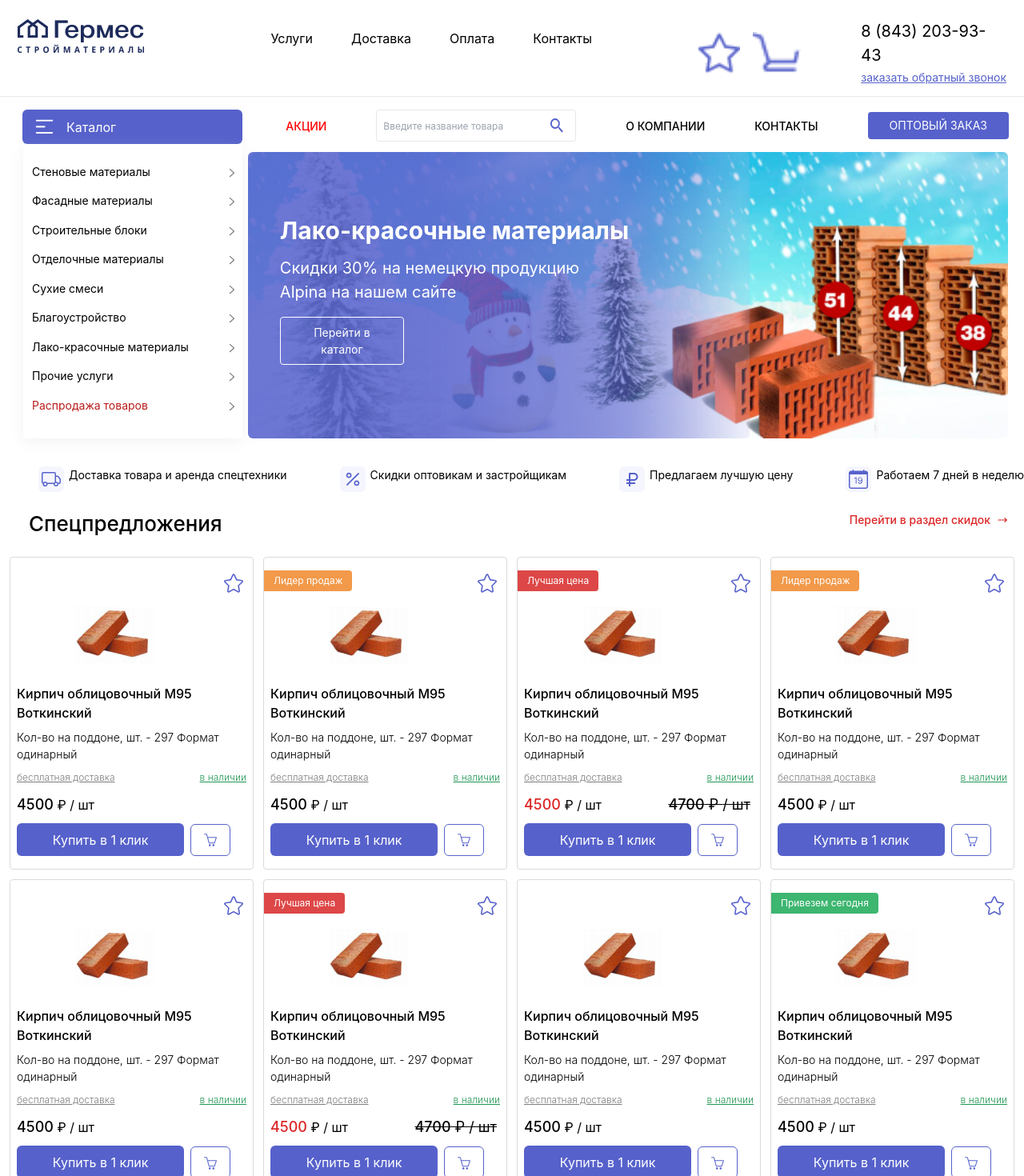
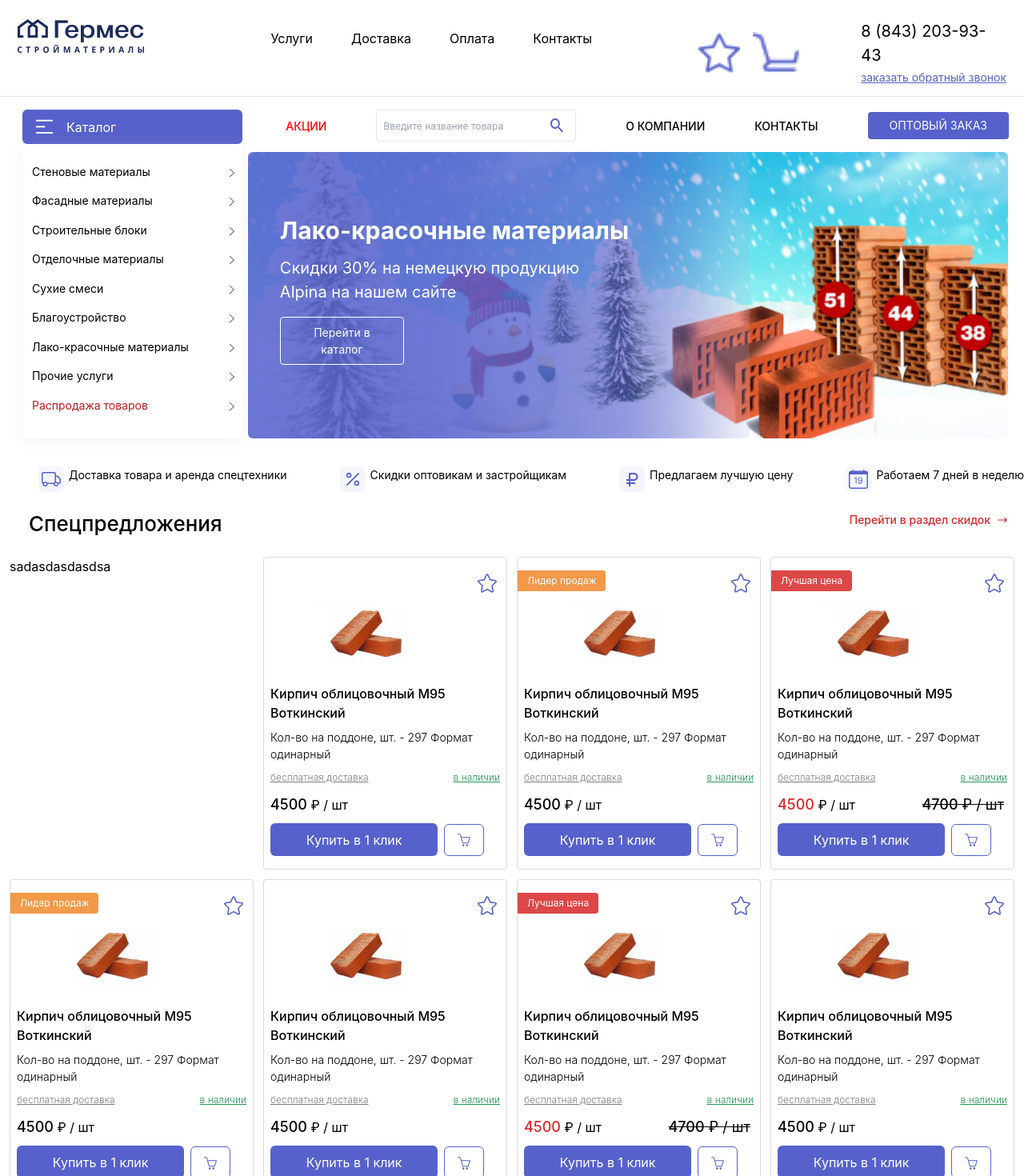
Before and after one commit to fullstackdev-pro/Germes, a React (Create React App) app: page / in a window 1280 px wide. Shown: the top 1470 px of the page at 80% size. Built offline with nearby package versions, Linux system fonts and the light colour scheme; data requests are answered from the project's data file.

Commit message:
Mahsulotlar qo'shildi

```diff
--- a/src/pages/main/HomePage/Goods/Goods.jsx
+++ b/src/pages/main/HomePage/Goods/Goods.jsx
@@ -105,7 +105,9 @@ function Goods(props) {
         </p>
       </div>
       <div className="px-[12px] mt-[22px] grid grid-cols-2 gap-3 sm:grid-cols-3 lg:grid-cols-4 xl:grid-cols-5 xxl:ml-[232px] xxl:mr-[266px]">
+        sadasdasdasdsa
         {goodsList}
+        askdaskjfdoiahsfgoadghagp
       </div>
     </Fragment>
   );
```
